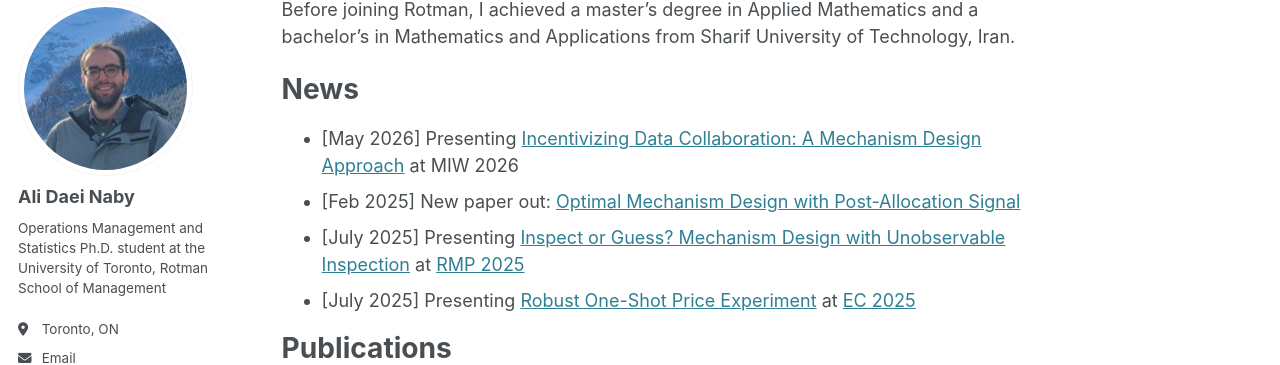
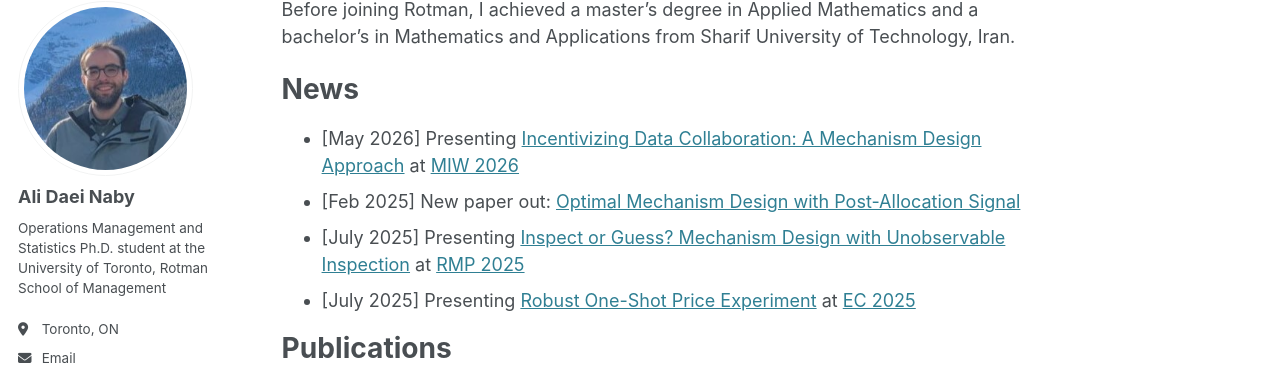
Before and after one commit to alidaeinaby/alidaeinaby.github.io, a Jekyll site: the page built from _pages/about.md, in a window 1280 px wide and 900 px high, scrolled down 337 px. Shown: the part 105-470 px from the top of the window. Built offline with Jekyll 4.4.1, drawn with Linux system fonts in a browser that asks for light colours; some web fonts are replaced; part of the change alters nothing that is shown.

```diff
--- a/_pages/about.md
+++ b/_pages/about.md
@@ -15,7 +15,7 @@ Before joining Rotman, I achieved a master's degree in Applied Mathematics and a
 
 News
 ======
-- [May 2026] Presenting [Incentivizing Data Collaboration: A Mechanism Design Approach](https://papers.ssrn.com/sol3/papers.cfm?abstract_id=5297868) at MIW 2026
+- [May 2026] Presenting [Incentivizing Data Collaboration: A Mechanism Design Approach](https://papers.ssrn.com/sol3/papers.cfm?abstract_id=5297868) at [MIW 2026](https://marketplaceinnovation.net/)
 - [Feb 2025] New paper out: [Optimal Mechanism Design with Post-Allocation Signal](https://papers.ssrn.com/sol3/papers.cfm?abstract_id=6220718)
 - [July 2025] Presenting [Inspect or Guess? Mechanism Design with Unobservable Inspection](https://papers.ssrn.com/sol3/papers.cfm?abstract_id=5146874) at [RMP 2025](https://business.columbia.edu/2025-informs-conference)
 - [July 2025] Presenting [Robust One-Shot Price Experiment](https://papers.ssrn.com/sol3/papers.cfm?abstract_id=4899852) at [EC 2025](https://ec25.sigecom.org/)
```
